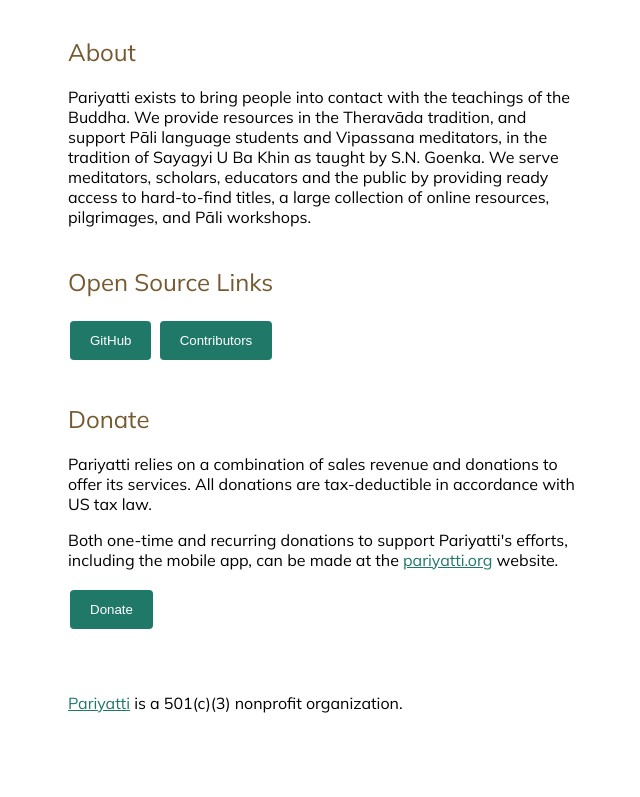
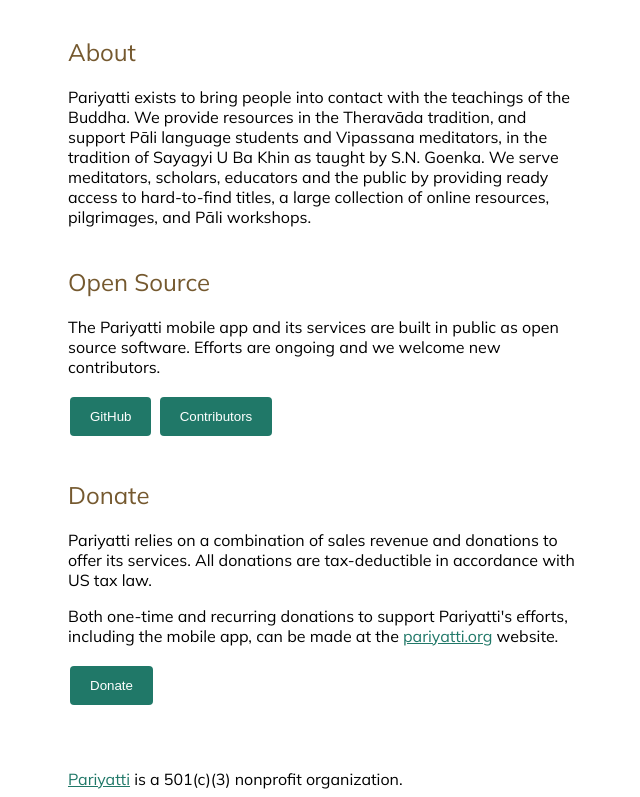
Before and after one commit to pariyatti/website, a plain HTML site: page docs/index.html in a window 1280 px wide. Shown: the part 771-1568 px from the top of the page, without its empty margins (316-956 px from the left). Before the commit the page ends 1492 px from the top, so only its background shows below. Drawn offline with Linux system fonts and the light colour scheme.

Commit message:
Preamble to Open Source section

```diff
--- a/docs/index.html
+++ b/docs/index.html
@@ -42,7 +42,12 @@
         hard-to-find titles, a large collection of online resources,
         pilgrimages, and Pāli workshops.
       </p>
-      <h2>Open Source Links</h2>
+
+      <h2>Open Source</h2>
+      <p>
+        The Pariyatti mobile app and its services are built in public as open source software.
+        Efforts are ongoing and we welcome new contributors.
+      </p>
       <a href="https://github.com/pariyatti/"><button class="btn">GitHub</button></a>
       <a href="contributors.html"><button class="btn">Contributors</button></a>
 
```
